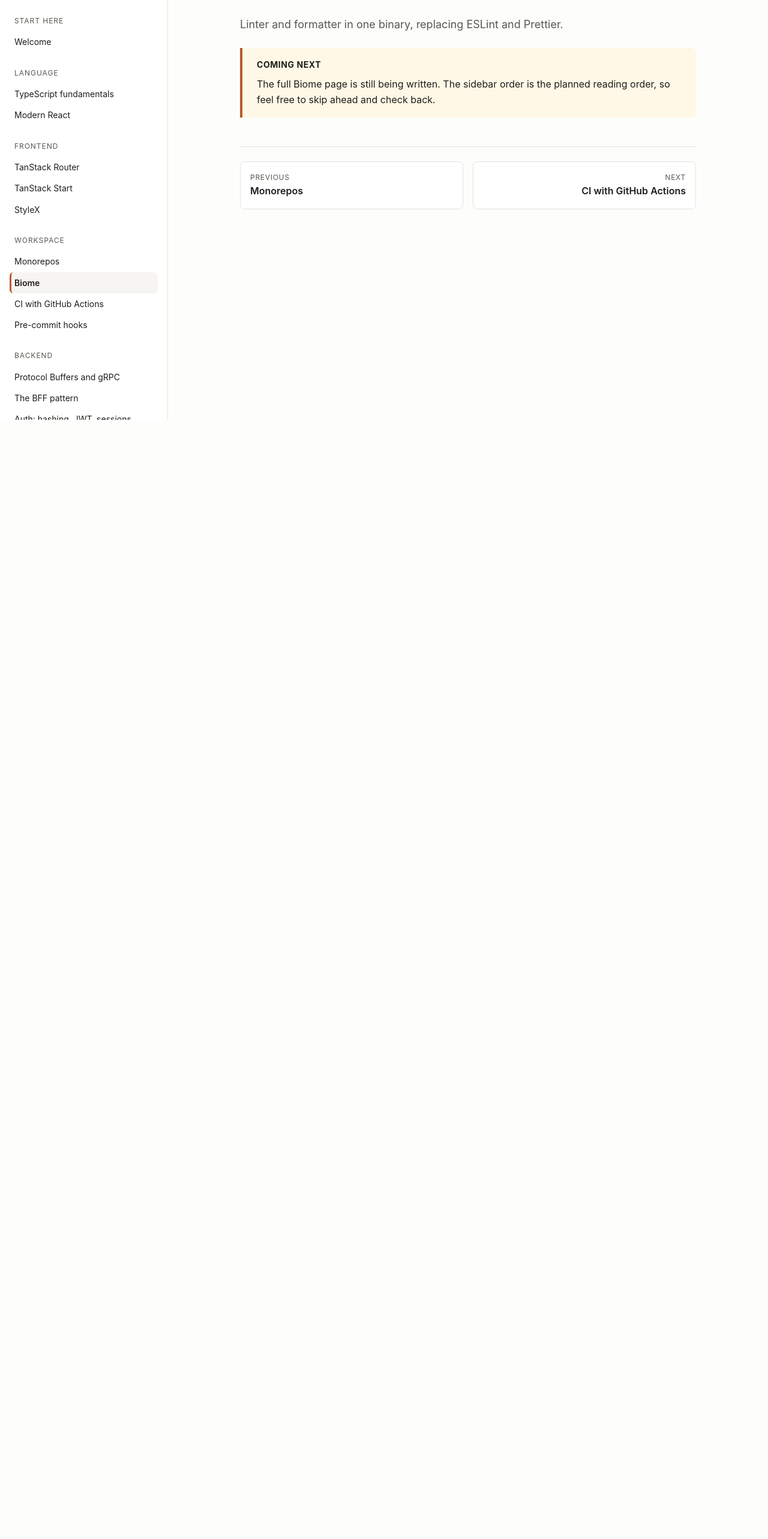
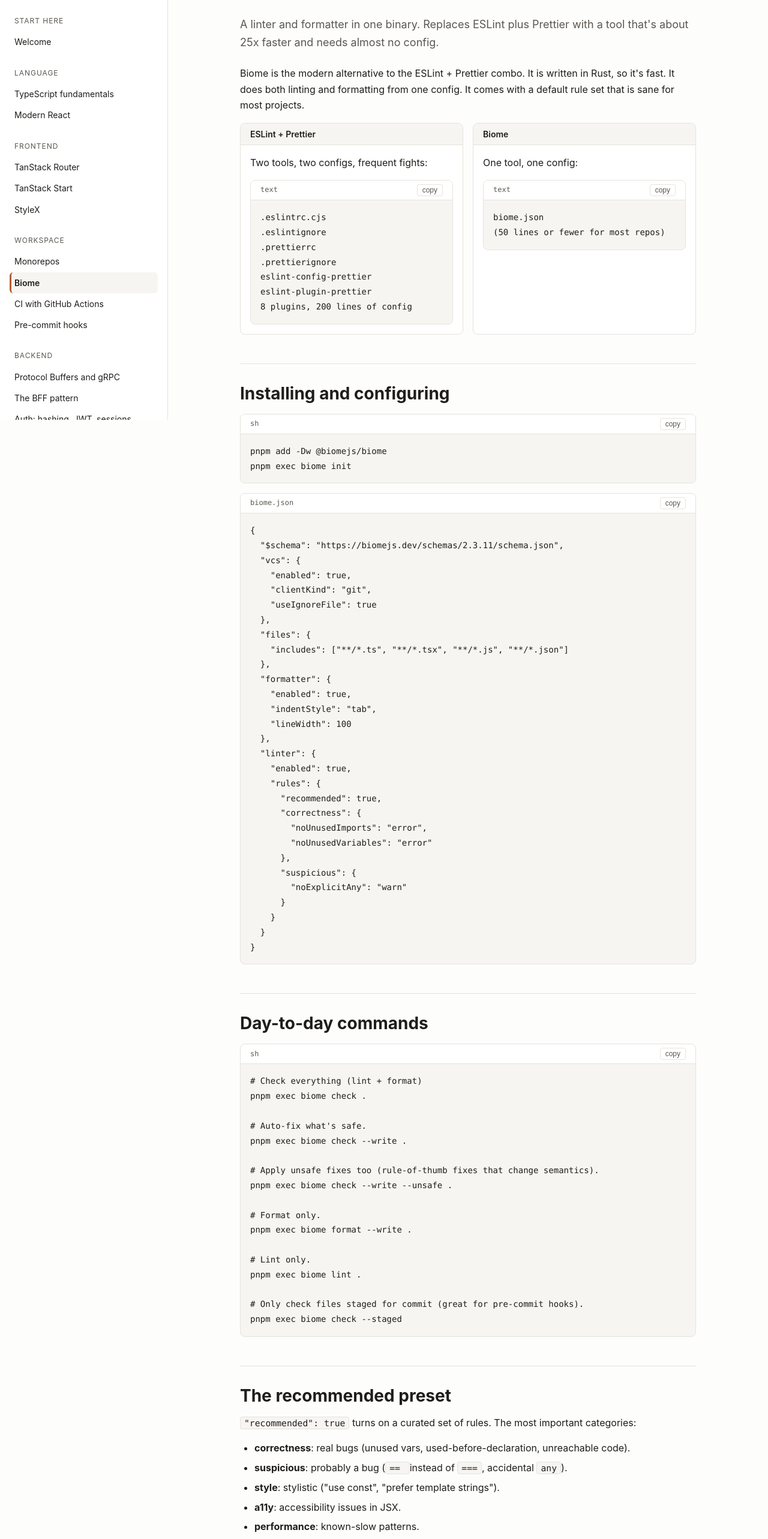
Before and after one commit to edriso/modern-fullstack-by-example, a React (Vite) app: page /biome in a window 1280 px wide. Shown: the part 100-2666 px from the top of the page at 60% size. Before the commit the page ends 800 px from the top, so only its background shows below. Built offline with nearby package versions, Linux system fonts and the light colour scheme.

Commit message:
docs: Biome page

```diff
--- a/src/routes/biome.tsx
+++ b/src/routes/biome.tsx
@@ -1,5 +1,7 @@
 import { createFileRoute } from "@tanstack/react-router";
-import { Stub } from "../components/Stub";
+import { Callout } from "../components/Callout";
+import { CodeBlock } from "../components/CodeBlock";
+import { Compare } from "../components/Compare";
 import { TopicLayout } from "../components/TopicLayout";
 
 export const Route = createFileRoute("/biome")({
@@ -12,9 +14,191 @@
 			slug="/biome"
 			group="Workspace"
 			title="Biome"
-			tagline="Linter and formatter in one binary, replacing ESLint and Prettier."
+			tagline="A linter and formatter in one binary. Replaces ESLint plus Prettier with a tool that's about 25x faster and needs almost no config."
 		>
-			<Stub what="Biome" />
+			<p>
+				Biome is the modern alternative to the ESLint + Prettier combo. It is written
+				in Rust, so it's fast. It does both linting and formatting from one config.
+				It comes with a default rule set that is sane for most projects.
+			</p>
+
+			<Compare
+				left={{
+					title: "ESLint + Prettier",
+					body: (
+						<>
+							<p>Two tools, two configs, frequent fights:</p>
+							<CodeBlock lang="text">{`.eslintrc.cjs
+.eslintignore
+.prettierrc
+.prettierignore
+eslint-config-prettier
+eslint-plugin-prettier
+8 plugins, 200 lines of config`}</CodeBlock>
+						</>
+					),
+				}}
+				right={{
+					title: "Biome",
+					body: (
+						<>
+							<p>One tool, one config:</p>
+							<CodeBlock lang="text">{`biome.json
+(50 lines or fewer for most repos)`}</CodeBlock>
+						</>
+					),
+				}}
+			/>
+
+			<h2>Installing and configuring</h2>
+			<CodeBlock lang="sh">{`pnpm add -Dw @biomejs/biome
+pnpm exec biome init`}</CodeBlock>
+
+			<CodeBlock lang="json" filename="biome.json">{`{
+  "$schema": "https://biomejs.dev/schemas/2.3.11/schema.json",
+  "vcs": {
+    "enabled": true,
+    "clientKind": "git",
+    "useIgnoreFile": true
+  },
+  "files": {
+    "includes": ["**/*.ts", "**/*.tsx", "**/*.js", "**/*.json"]
+  },
+  "formatter": {
+    "enabled": true,
+    "indentStyle": "tab",
+    "lineWidth": 100
+  },
+  "linter": {
+    "enabled": true,
+    "rules": {
+      "recommended": true,
+      "correctness": {
+        "noUnusedImports": "error",
+        "noUnusedVariables": "error"
+      },
+      "suspicious": {
+        "noExplicitAny": "warn"
+      }
+    }
+  }
+}`}</CodeBlock>
+
+			<h2>Day-to-day commands</h2>
+			<CodeBlock lang="sh">{`# Check everything (lint + format)
+pnpm exec biome check .
+
+# Auto-fix what's safe.
+pnpm exec biome check --write .
+
+# Apply unsafe fixes too (rule-of-thumb fixes that change semantics).
+pnpm exec biome check --write --unsafe .
+
+# Format only.
+pnpm exec biome format --write .
+
+# Lint only.
+pnpm exec biome lint .
+
+# Only check files staged for commit (great for pre-commit hooks).
+pnpm exec biome check --staged`}</CodeBlock>
+
+			<h2>The recommended preset</h2>
+			<p>
+				<code>"recommended": true</code> turns on a curated set of rules. The most
+				important categories:
+			</p>
+			<ul>
+				<li>
+					<strong>correctness</strong>: real bugs (unused vars, used-before-declaration,
+					unreachable code).
+				</li>
+				<li>
+					<strong>suspicious</strong>: probably a bug (<code>== </code> instead of
+					{" "}
+					<code>===</code>, accidental <code>any</code>).
+				</li>
+				<li>
+					<strong>style</strong>: stylistic ("use const", "prefer template strings").
+				</li>
+				<li>
+					<strong>a11y</strong>: accessibility issues in JSX.
+				</li>
+				<li>
+					<strong>performance</strong>: known-slow patterns.
+				</li>
+			</ul>
+
+			<h2>Per-rule severity</h2>
+			<p>
+				Each rule can be <code>"off"</code>, <code>"warn"</code>, or <code>"error"</code>.
+				Errors fail the CI step; warnings don't.
+			</p>
+			<CodeBlock lang="json">{`"linter": {
+  "rules": {
+    "recommended": true,
+    "correctness": {
+      "useExhaustiveDependencies": "warn",
+      "noInvalidUseBeforeDeclaration": "warn"
+    },
+    "suspicious": {
+      "noExplicitAny": "warn"
+    }
+  }
+}`}</CodeBlock>
+
+			<h2>Ignoring generated files</h2>
+			<p>
+				Generated files (<code>routeTree.gen.ts</code>, protobuf output) usually fail
+				rules they shouldn't have to follow. Ignore them by adding to
+				{" "}
+				<code>files.includes</code> with a leading <code>!</code>:
+			</p>
+			<CodeBlock lang="json">{`"files": {
+  "includes": [
+    "**/*.ts",
+    "**/*.tsx",
+    "!**/routeTree.gen.ts",
+    "!packages/proto/generated"
+  ]
+}`}</CodeBlock>
+
+			<h2>Editor integration</h2>
+			<p>
+				Install the Biome extension for VS Code (or your editor). Tell the editor to
+				use Biome as the default formatter. Format-on-save and lint underlines work
+				like Prettier+ESLint.
+			</p>
+
+			<Callout kind="warn" title="Don't have both Prettier and Biome on save">
+				<p>
+					If you migrate from Prettier, uninstall the Prettier extension or your
+					editor will fight itself. The Biome docs have a "migrate from Prettier"
+					script that converts <code>.prettierrc</code> settings.
+				</p>
+			</Callout>
+
+			<h2>Common interview questions</h2>
+			<ul>
+				<li>
+					<strong>Why Biome over ESLint + Prettier?</strong> Speed and simplicity. One
+					tool, one config, written in Rust. ESLint's plugin ecosystem is bigger, but
+					most projects don't need exotic plugins.
+				</li>
+				<li>
+					<strong>Difference between safe and unsafe fixes?</strong> Safe fixes don't
+					change observable behaviour (formatting, removing unused imports). Unsafe
+					fixes might (turning <code>let</code> to <code>const</code>, simplifying
+					expressions). <code>--write</code> applies safe; <code>--write --unsafe</code>
+					{" "}
+					applies both.
+				</li>
+				<li>
+					<strong>How do you keep it from blocking weird-but-correct code?</strong>{" "}
+					Per-line ignore comments: <code>// biome-ignore lint/suspicious/noExplicitAny: reason</code>.
+					Or downgrade the rule to <code>"warn"</code> in <code>biome.json</code>.
+				</li>
+			</ul>
 		</TopicLayout>
 	);
 }
```
